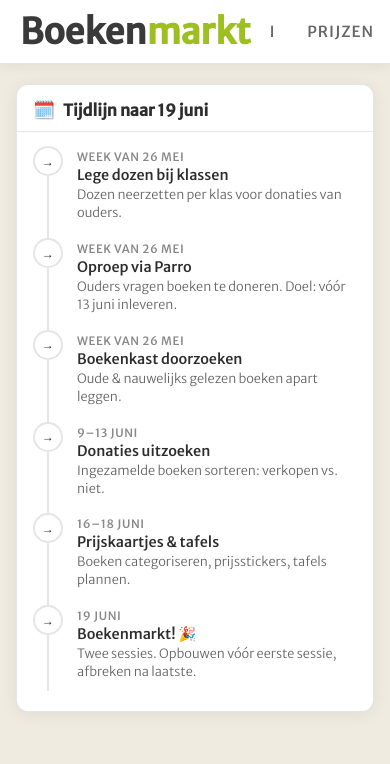
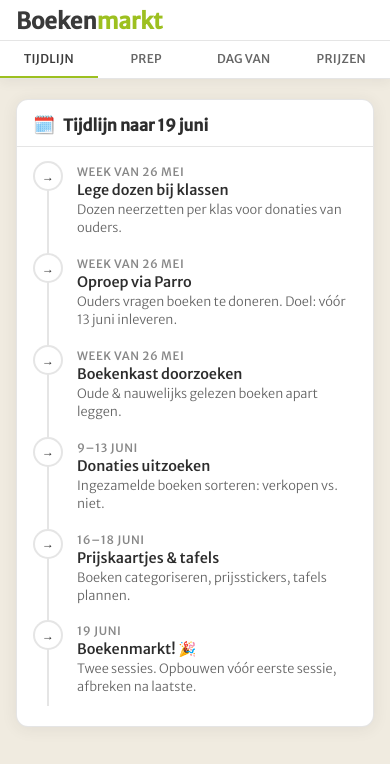
Before and after one commit to caseykoster/boekenmarkt, a React (Vite) app: page / in a window 390 px wide. Shown: the top 764 px of the page. Built offline with nearby package versions, Linux system fonts and the light colour scheme; no server answers.

Commit message:
Responsive header: two-row layout on mobile

```diff
--- a/src/index.css
+++ b/src/index.css
@@ -67,6 +67,13 @@ body {
 .tabs-row button.active {
   color: var(--charcoal);
   border-bottom-color: var(--green);
+}
+
+@media (max-width: 540px) {
+  .tabs { flex-direction: column; align-items: stretch; }
+  .app-brand { font-size: 1.4rem; padding: 10px 16px 8px; }
+  .tabs-row { justify-content: flex-start; border-top: 1px solid var(--border); }
+  .tabs-row button { flex: 1; font-size: 0.75rem; padding: 10px 6px; letter-spacing: 0.02em; }
 }
 
 /* ── PAGE ── */
```
